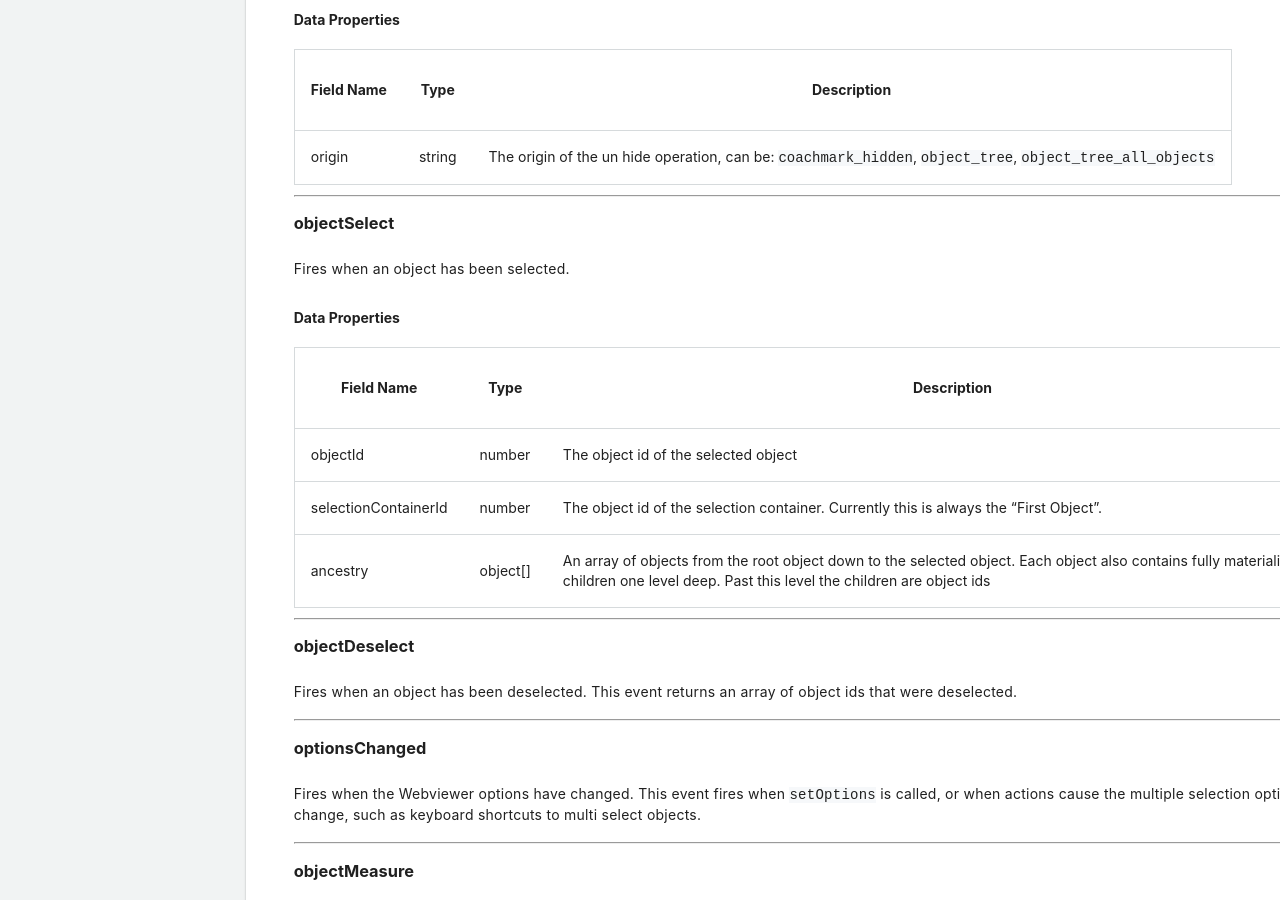
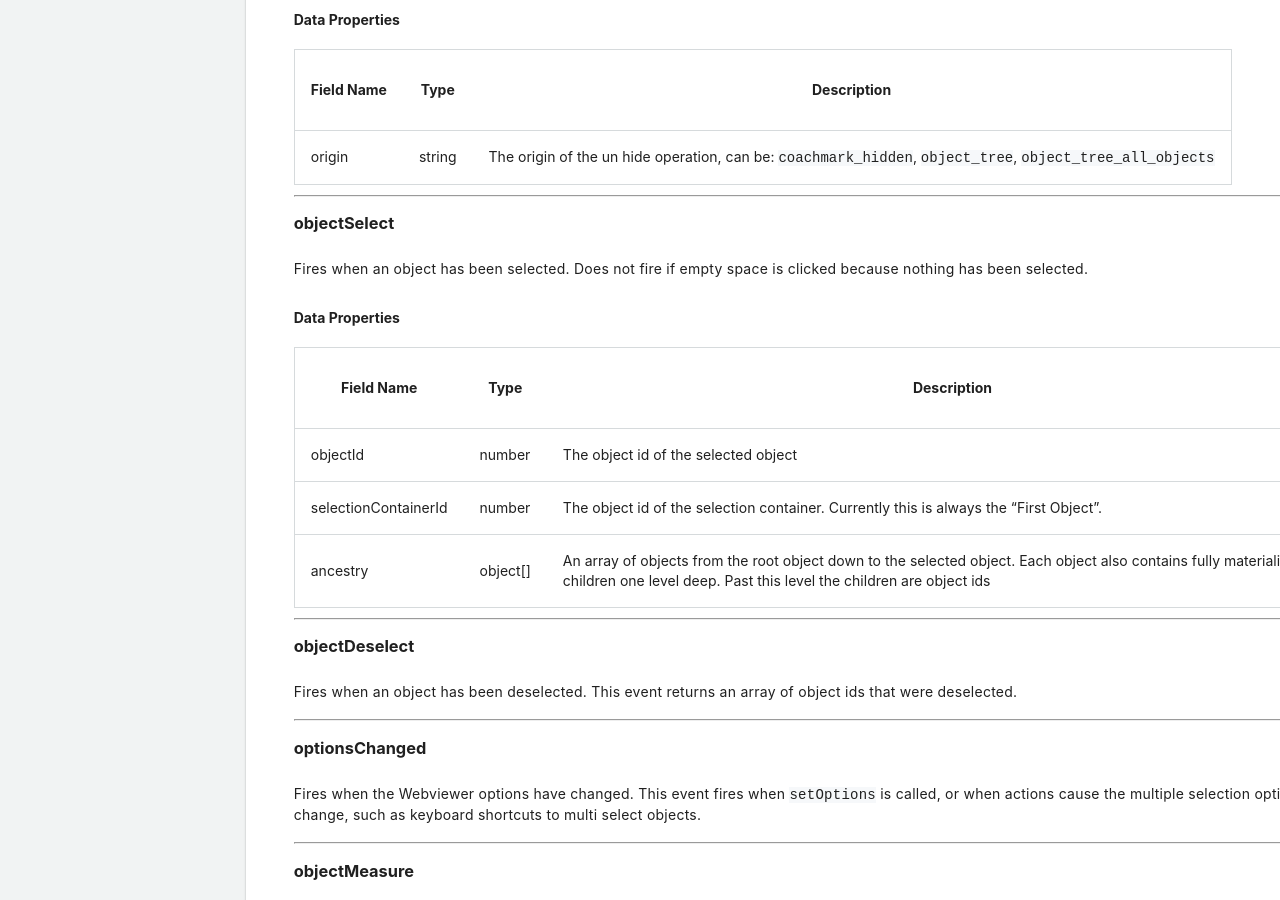
Before and after one commit to procore/documentation, a Jekyll site: the page built from bim_webviewer/bim_web_viewer.md, in a window 1280 px wide and 900 px high, scrolled down 24611 px. Built offline with Jekyll 4.4.1, drawn with Linux system fonts in a browser that asks for light colours; comment, search, counter and statistics services are not loaded.

Commit message:
Update bim_webviewer/bim_web_viewer.md

```diff
--- a/bim_webviewer/bim_web_viewer.md
+++ b/bim_webviewer/bim_web_viewer.md
@@ -1205,7 +1205,7 @@ Fires when objects have been removed from the hidden set.
 
 <p class="heading-link-container"><a class="heading-link" href="#objectselect"></a></p>
 
-Fires when an object has been selected.
+Fires when an object has been selected. Does not fire if empty space is clicked because nothing has been selected.
 
 #### Data Properties
 
```
